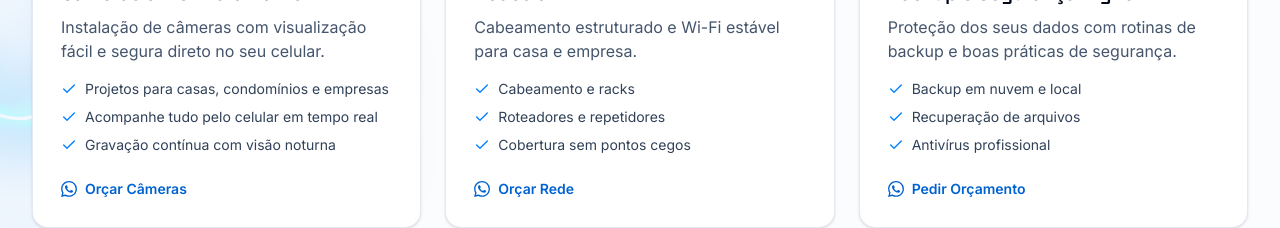
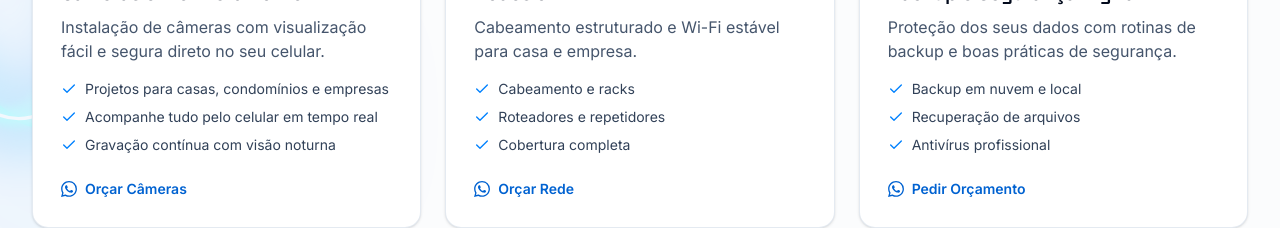
Before and after one commit to murilorms22/msi, a React (Vite) app: page / in a window 1280 px wide. Shown: the part 1740-1968 px from the top of the page. Built offline with nearby package versions, Linux system fonts and the light colour scheme.

Commit message:
-pontos cegos +completa

```diff
--- a/src/data/content.ts
+++ b/src/data/content.ts
@@ -159,7 +159,7 @@ export const SERVICES: Service[] = [
     icon: 'network',
     title: 'Redes e Wi-Fi',
     description: 'Cabeamento estruturado e Wi-Fi estável para casa e empresa.',
-    bullets: ['Cabeamento e racks', 'Roteadores e repetidores', 'Cobertura sem pontos cegos'],
+    bullets: ['Cabeamento e racks', 'Roteadores e repetidores', 'Cobertura completa'],
     topic: 'security',
     cta: 'Orçar Rede',
   },
```
